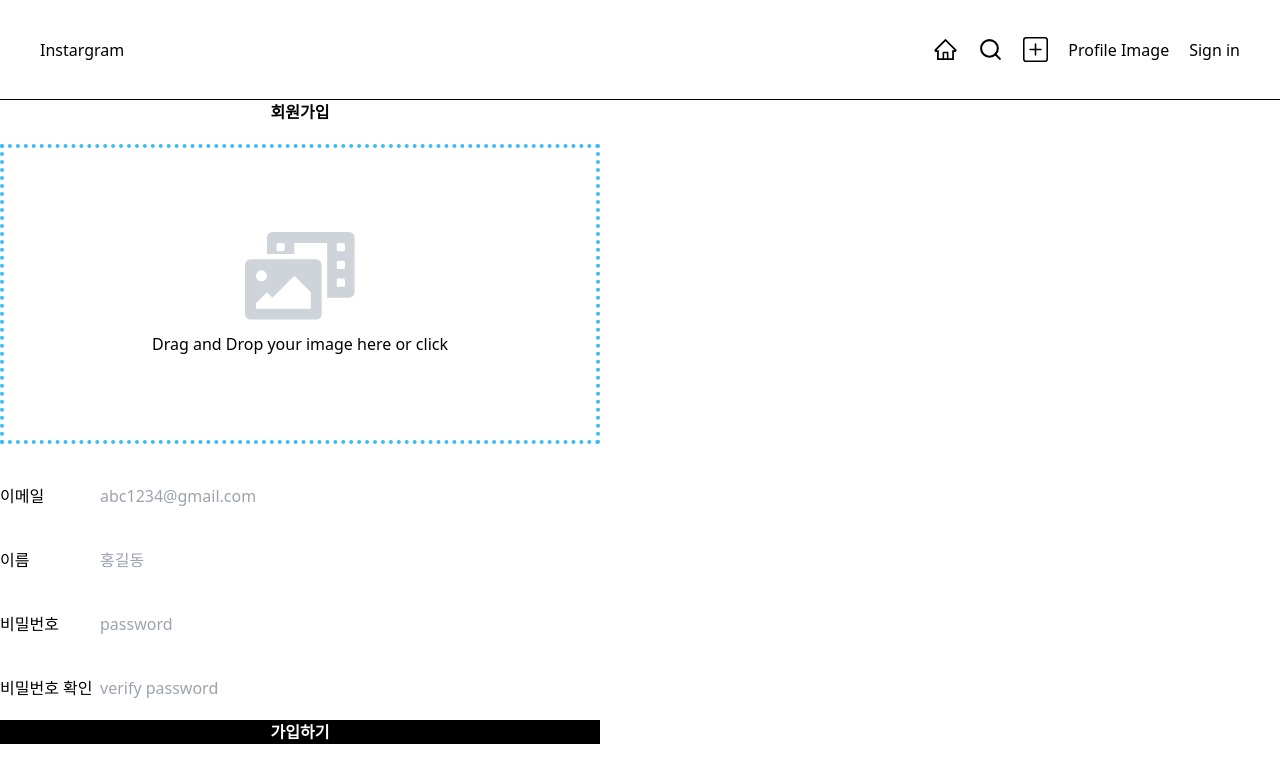
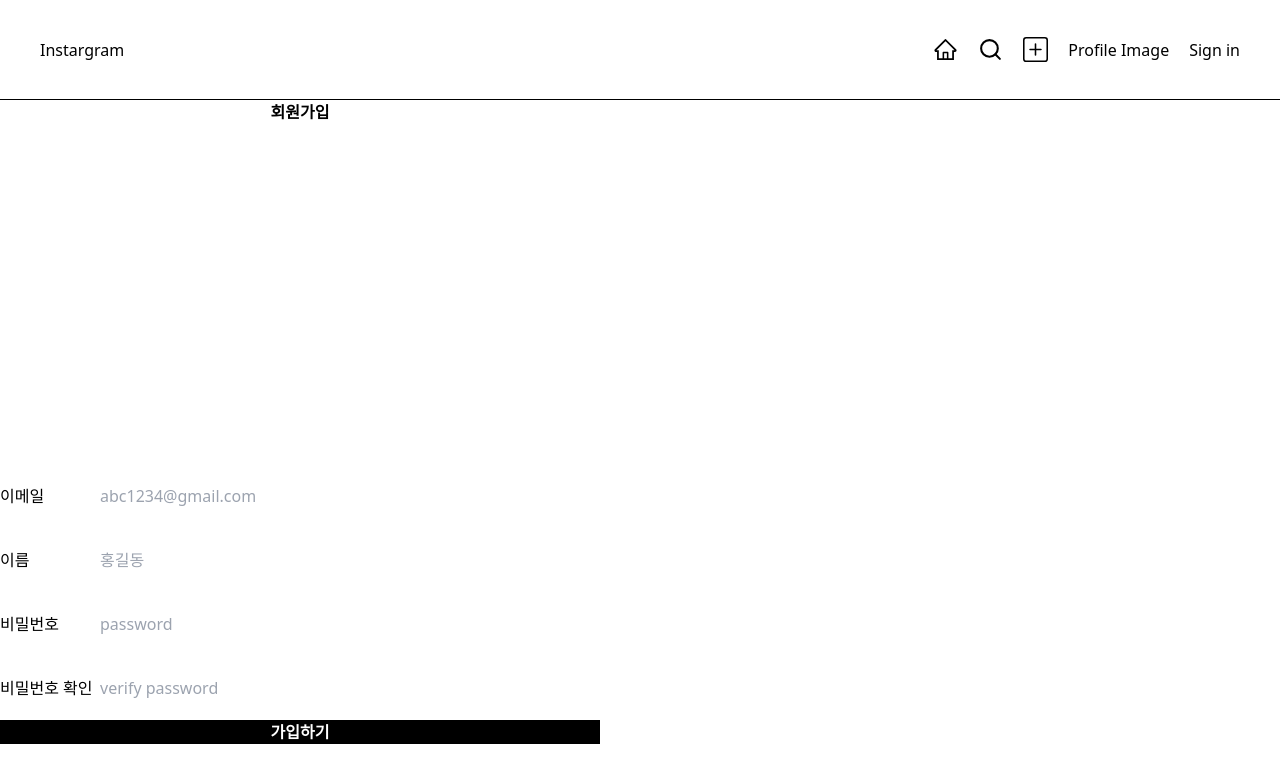
Before and after one commit to changmoolee/joseph-instagram, a Next.js app: page /sign-up in a window 1280 px wide. Shown: the top 782 px of the page. Built offline with nearby package versions, Linux system fonts and the light colour scheme.

Commit message:
Update:[DragAndDrop 컴포넌트] 이미지 삭제 기능 추가

```diff
--- a/src/components/DragAndDrop/DragAndDrop.component.tsx
+++ b/src/components/DragAndDrop/DragAndDrop.component.tsx
@@ -2,13 +2,20 @@
 
 import Image from "next/image";
 import React from "react";
-import { FaPhotoVideo } from "react-icons/fa";
 
 interface IDragAndDropProps {
+  /**
+   * 이미지 삭제 여부
+   */
+  isDelete?: boolean;
   /**
    * textarea 요소에 입력되는 텍스트를 체크하는 파라미터
    */
   onChange?: (file: File[]) => void;
+  /**
+   * children
+   */
+  children?: React.ReactNode;
 }
 
 /**
@@ -16,7 +23,7 @@ interface IDragAndDropProps {
  */
 export default function DragAndDrop(props: IDragAndDropProps) {
   // props
-  const { onChange = (file) => console.log(file) } = props;
+  const { isDelete, onChange = (file) => console.log(file), children } = props;
 
   const [selectedFiles, setSelectedFiles] = React.useState<File[]>([]);
   const [previewImgSrc, setPreviewImgSrc] = React.useState<string>("");
@@ -38,6 +45,20 @@ export default function DragAndDrop(props: IDragAndDropProps) {
     e.preventDefault();
 
     const files = Array.from(e.dataTransfer.files);
+
+    const reader = new FileReader();
+
+    if (e.dataTransfer.files) {
+      if (e.dataTransfer.files.length !== 1) {
+        alert("이미지는 한가지만 등록 가능합니다.");
+        return;
+      }
+      reader.readAsDataURL(e.dataTransfer.files[0]);
+
+      reader.onloadend = () => {
+        setPreviewImgSrc(reader.result as string);
+      };
+    }
     // Handle the dropped files here
     handleFiles(files);
   };
@@ -46,7 +67,12 @@ export default function DragAndDrop(props: IDragAndDropProps) {
     const files = Array.from(e.target.files as FileList);
 
     const reader = new FileReader();
-    if (e.target.files && e.target.files.length > 0) {
+
+    if (e.target.files) {
+      if (e.target.files.length !== 1) {
+        alert("이미지는 한가지만 등록 가능합니다.");
+        return;
+      }
       reader.readAsDataURL(e.target.files[0]);
 
       reader.onloadend = () => {
@@ -56,12 +82,24 @@ export default function DragAndDrop(props: IDragAndDropProps) {
     handleFiles(files);
   };
 
+  /** 이미지 삭제 */
+  const deleteImage = () => {
+    setSelectedFiles([]);
+    setPreviewImgSrc("");
+  };
+
   React.useEffect(() => {
     onChange(selectedFiles);
   }, [selectedFiles, onChange]);
 
+  React.useEffect(() => {
+    if (isDelete) {
+      deleteImage();
+    }
+  }, [isDelete]);
+
   return (
-    <div
+    <section
       onDragOver={handleDragOver}
       onDrop={handleDrop}
       className="w-[600px] h-[300px]"
@@ -77,10 +115,7 @@ export default function DragAndDrop(props: IDragAndDropProps) {
           ref={inputRef}
         />
         {selectedFiles.length === 0 ? (
-          <div className="w-full h-full flex flex-col justify-center items-center gap-3 bg-white border-dotted border-sky-400 border-4">
-            <FaPhotoVideo className="w-[30%] h-[30%]" color="#ced4da" />
-            Drag and Drop your image here or click
-          </div>
+          <>{children}</>
         ) : (
           <Image
             src={previewImgSrc}
@@ -91,11 +126,6 @@ export default function DragAndDrop(props: IDragAndDropProps) {
           />
         )}
       </label>
-      <div>
-        {selectedFiles.map((file, index) => (
-          <div key={index}>{file.name}</div>
-        ))}
-      </div>
-    </div>
+    </section>
   );
 }
```
